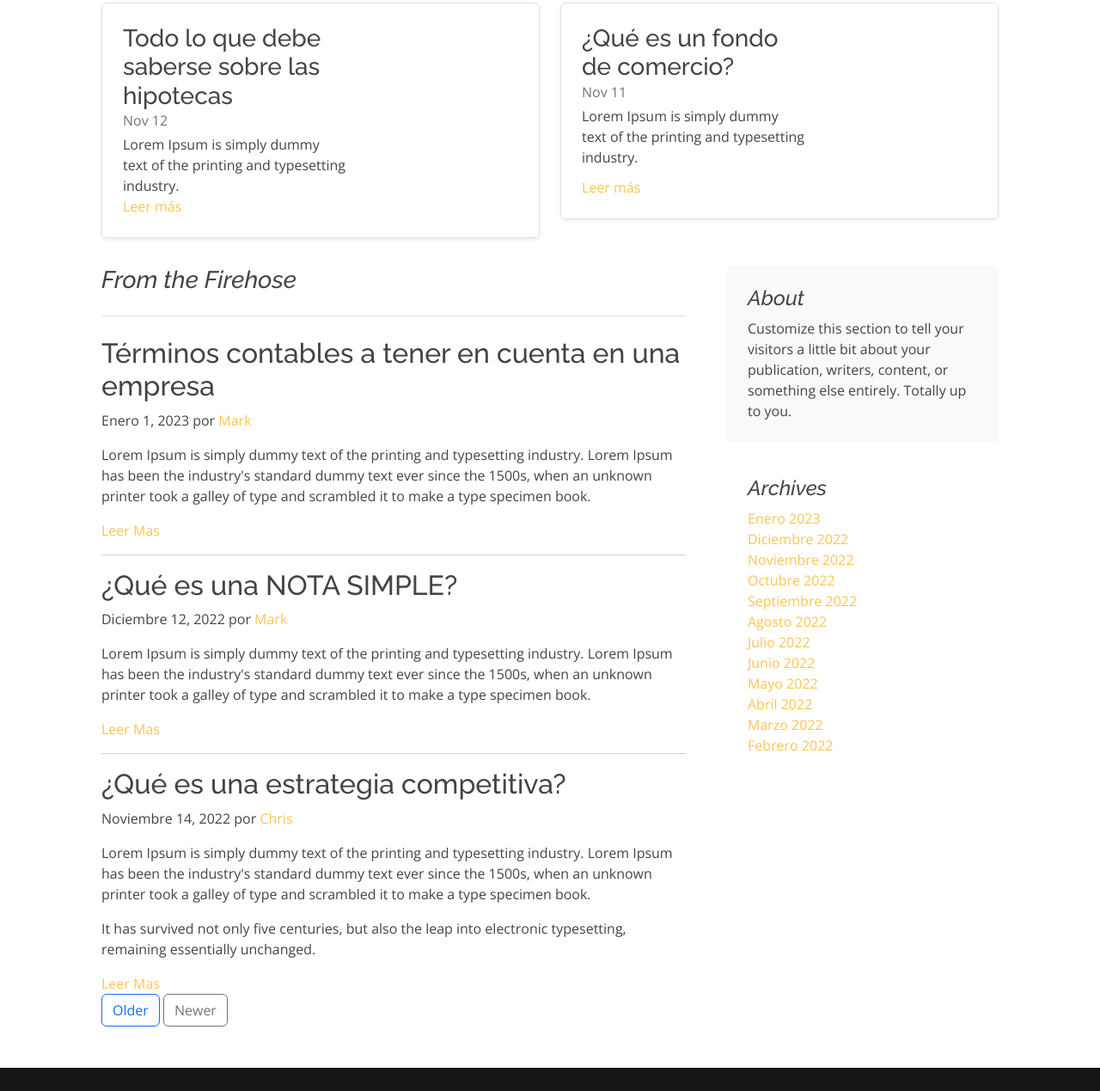
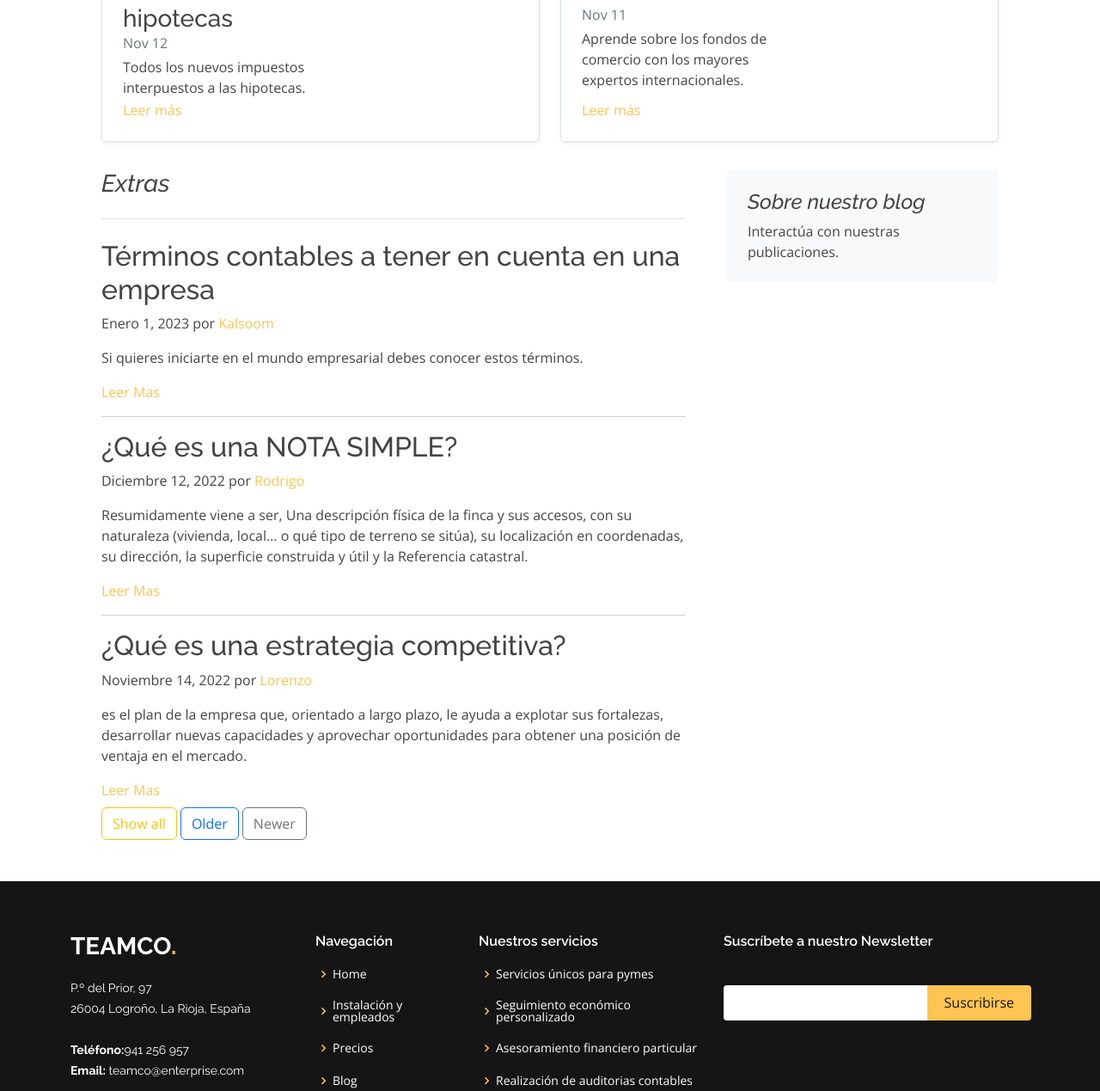
Before and after one commit to jruizmuro/TeamCO, a plain HTML site: page Consulting/blog.html in a window 1280 px wide. Shown: the part 657-1926 px from the top of the page at 86% size. Drawn offline with nearby package versions, Linux system fonts and the light colour scheme.

Commit message:
#46 añadiendo filtrado al blog

```diff
--- /dev/null
+++ b/Consulting/assets/js/blog.js
@@ -0,0 +1,19 @@
+'use strict';
+
+document.addEventListener("DOMContentLoaded", function () {
+    document.getElementById('older').addEventListener("click", function () {
+        document.getElementById("A").style.display = "none";
+        document.getElementById("B").style.display = "none";
+        document.getElementById("C").style.display = "";
+    })
+    document.getElementById('new').addEventListener("click", function () {
+        document.getElementById("C").style.display = "none";
+        document.getElementById("A").style.display = "";
+        document.getElementById("B").style.display = "";
+    })
+    document.getElementById('all').addEventListener("click", function () {
+        document.getElementById("A").style.display = "";
+        document.getElementById("B").style.display = "";
+        document.getElementById("C").style.display = "";
+    })
+});
--- a/Consulting/blog.html
+++ b/Consulting/blog.html
@@ -29,6 +29,7 @@
 
     <!-- Template Main CSS File -->
     <link href="assets/css/style.css" rel="stylesheet">
+    <script src="./assets/js/blog.js"></script>
 </head>
 
 <body>
@@ -43,10 +44,10 @@
             <nav id="navbar" class="navbar order-last order-lg-0">
                 <ul>
                     <li><a class="nav-link scrollto active" href="index.html">Home</a></li>
-                    <li><a class="nav-link scrollto" href="contact.html">Contacto</a></li>
                     <li><a class="nav-link scrollto" href="instalation.html">Instalaciones y empleados</a></li>
                     <li><a class="nav-link scrollto" href="prices.html">Precios</a></li>
                     <li><a class="nav-link scrollto" href="blog.html">Blog</a></li>
+                    <li><a class="nav-link scrollto" href="contact.html">Contacto</a></li>
                 </ul>
                 <i class="bi bi-list mobile-nav-toggle"></i>
             </nav><!-- .navbar -->
@@ -61,9 +62,8 @@
             <div class=" p-4 p-md-5 mb-4 text-white rounded bg-dark" data-aos="fade-up" data-aos-delay="150">
                 <div class="col-md-6 px-0">
                     <h1 class="display-4">Cómo saber el valor real de tu empresa</h1>
-                    <p class="lead my-3">Lorem Ipsum is simply dummy text of the printing and typesetting industry.
-                        Lorem Ipsum has been the industry's standard dummy text ever since the 1500s, when an unknown
-                        printer took a galley of type and scrambled it to make a type specimen book. </p>
+                    <p class="lead my-3">Consultamos con los mayores expertos en valoración de empresas del país y todos
+                        terminan teniendo la misma conclusión. </p>
                     <p class="lead mb-0"><a href="#" class="text-white fw-bold">Leer más...</a></p>
 
                 </div>
@@ -78,8 +78,7 @@
 
                             <h3 class="mb-0">Todo lo que debe saberse sobre las hipotecas</h3>
                             <div class="mb-1 text-muted">Nov 12</div>
-                            <p class="card-text mb-auto">Lorem Ipsum is simply dummy text of the printing and
-                                typesetting industry.</p>
+                            <p class="card-text mb-auto">Todos los nuevos impuestos interpuestos a las hipotecas.</p>
                             <a href="#" class="stretched-link">Leer más</a>
                         </div>
                         <div class="col-auto d-none d-lg-block">
@@ -98,8 +97,8 @@
 
                             <h3 class="mb-0">¿Qué es un fondo de comercio?</h3>
                             <div class="mb-1 text-muted">Nov 11</div>
-                            <p class="mb-auto">Lorem Ipsum is simply dummy text of the printing and typesetting
-                                industry.</p>
+                            <p class="mb-auto">Aprende sobre los fondos de comercio con los mayores expertos
+                                internacionales.</p>
                             <a href="#" class="stretched-link">Leer más</a>
                         </div>
                         <div class="col-auto d-none d-lg-block">
@@ -116,80 +115,56 @@
             <div class="row g-5">
                 <div class="col-md-8" data-aos="fade-up" data-aos-delay="150">
                     <h3 class="pb-4 mb-4 fst-italic border-bottom">
-                        From the Firehose
+                        Extras
                     </h3>
 
-                    <article class="blog-post" data-aos="fade-up" data-aos-delay="150">
+                    <article id="A" class="blog-post" data-aos="fade-up" data-aos-delay="150">
                         <h2 class="blog-post-title">Términos contables a tener en cuenta en una empresa</h2>
-                        <p class="blog-post-meta">Enero 1, 2023 por <a href="#">Mark</a></p>
+                        <p class="blog-post-meta">Enero 1, 2023 por <a href="#">Kalsoom</a></p>
 
-                        <p>Lorem Ipsum is simply dummy text of the printing and typesetting industry. Lorem Ipsum has
-                            been the industry's standard dummy text ever since the 1500s, when an unknown printer took a
-                            galley of type and scrambled it to make a type specimen book.
+                        <p>Si quieres iniciarte en el mundo empresarial debes conocer estos términos.
                         </p>
                         <a href="#" class="stretched-link">Leer Mas</a>
                         <hr>
                     </article>
-                    <article class="blog-post" data-aos="fade-up" data-aos-delay="150">
+                    <article id="B" class="blog-post" data-aos="fade-up" data-aos-delay="150">
                         <h2 class="blog-post-title">¿Qué es una NOTA SIMPLE?</h2>
-                        <p class="blog-post-meta">Diciembre 12, 2022 por <a href="#">Mark</a></p>
+                        <p class="blog-post-meta">Diciembre 12, 2022 por <a href="#">Rodrigo</a></p>
 
-                        <p>Lorem Ipsum is simply dummy text of the printing and typesetting industry. Lorem Ipsum has
-                            been the industry's standard dummy text ever since the 1500s, when an unknown printer took a
-                            galley of type and scrambled it to make a type specimen book.</p>
+                        <p>Resumidamente viene a ser, Una descripción física de la finca y sus accesos, con su
+                            naturaleza (vivienda, local… o qué tipo de terreno se sitúa), su localización en
+                            coordenadas, su dirección, la superficie construida y útil y la Referencia catastral.</p>
                         <a href="#" class="stretched-link">Leer Mas</a>
                         <hr>
                     </article>
 
 
 
-                    <article class="blog-post" data-aos="fade-up" data-aos-delay="150">
+                    <article id="C" class="blog-post" data-aos="fade-up" data-aos-delay="150">
                         <h2 class="blog-post-title">¿Qué es una estrategia competitiva?</h2>
-                        <p class="blog-post-meta">Noviembre 14, 2022 por <a href="#">Chris</a></p>
+                        <p class="blog-post-meta">Noviembre 14, 2022 por <a href="#">Lorenzo</a></p>
 
-                        <p>Lorem Ipsum is simply dummy text of the printing and typesetting industry. Lorem Ipsum has
-                            been the industry's standard dummy text ever since the 1500s, when an unknown printer took a
-                            galley of type and scrambled it to make a type specimen book.</p>
-                        <p>It has survived not only five centuries, but also the leap into electronic typesetting,
-                            remaining essentially unchanged. </p>
+                        <p>es el plan de la empresa que, orientado a largo plazo, le ayuda a explotar sus fortalezas,
+                            desarrollar nuevas capacidades y aprovechar oportunidades para obtener una posición de
+                            ventaja en el mercado.</p>
                         <a href="#" class="stretched-link">Leer Mas</a>
 
                     </article>
 
-                    <nav class="blog-pagination" aria-label="Pagination" data-aos="fade-up" data-aos-delay="150">
-                        <a class="btn btn-outline-primary" href="#">Older</a>
-                        <a class="btn btn-outline-secondary" href="#">Newer</a>
-                    </nav>
+                    <div class="blog-pagination mt-2" aria-label="Pagination" data-aos="fade-up" data-aos-delay="150">
+                        <a class="btn btn-outline-warning" id="all" href="#">Show all</a>
+                        <a class="btn btn-outline-primary" id="older" href="#">Older</a>
+                        <a class="btn btn-outline-secondary" id="new" href="#">Newer</a>
+                    </div>
 
                 </div>
 
                 <div class="col-md-4" data-aos="fade-up" data-aos-delay="150">
                     <div class="position-sticky" style="top: 2rem;">
                         <div class="p-4 mb-3 bg-light rounded">
-                            <h4 class="fst-italic">About</h4>
-                            <p class="mb-0">Customize this section to tell your visitors a little bit about your
-                                publication, writers, content, or something else entirely. Totally up to you.</p>
+                            <h4 class="fst-italic">Sobre nuestro blog</h4>
+                            <p class="mb-0">Interactúa con nuestras publicaciones.</p>
                         </div>
-
-                        <div class="p-4" data-aos="fade-up" data-aos-delay="150">
-                            <h4 class="fst-italic">Archives</h4>
-                            <ol class="list-unstyled mb-0">
-                                <li><a href="#">Enero 2023</a></li>
-                                <li><a href="#">Diciembre 2022</a></li>
-                                <li><a href="#">Noviembre 2022</a></li>
-                                <li><a href="#">Octubre 2022</a></li>
-                                <li><a href="#">Septiembre 2022</a></li>
-                                <li><a href="#">Agosto 2022</a></li>
-                                <li><a href="#">Julio 2022</a></li>
-                                <li><a href="#">Junio 2022</a></li>
-                                <li><a href="#">Mayo 2022</a></li>
-                                <li><a href="#">Abril 2022</a></li>
-                                <li><a href="#">Marzo 2022</a></li>
-                                <li><a href="#">Febrero 2022</a></li>
-                            </ol>
-                        </div>
-
-
                     </div>
                 </div>
             </div>
@@ -226,11 +201,12 @@
                     <div class="col-lg-2 col-md-6 footer-links">
                         <h4>Navegación</h4>
                         <ul>
-                            <li><i class="bx bx-chevron-right"></i> <a href="#">Home</a></li>
-                            <li><i class="bx bx-chevron-right"></i> <a href="#">Instalación y empleados</a></li>
-                            <li><i class="bx bx-chevron-right"></i> <a href="#">Precios</a></li>
+                            <li><i class="bx bx-chevron-right"></i> <a href="./index.html">Home</a></li>
+                            <li><i class="bx bx-chevron-right"></i> <a href="./instalation.html">Instalación y
+                                    empleados</a></li>
+                            <li><i class="bx bx-chevron-right"></i> <a href="./prices.html">Precios</a></li>
                             <li><i class="bx bx-chevron-right"></i> <a href="#">Blog</a></li>
-                            <li><i class="bx bx-chevron-right"></i> <a href="#">Contacto</a></li>
+                            <li><i class="bx bx-chevron-right"></i> <a href="./contact.html">Contacto</a></li>
                         </ul>
                     </div>
 
```
Also changed, not shown: Consulting/contact.html (+2 -2 lines), Consulting/index.html (+2 -2 lines), Consulting/instalation.html (+17 -27 lines), Consulting/prices.html (+7 -8 lines), Consulting/assets/img/oficina.jpeg.
